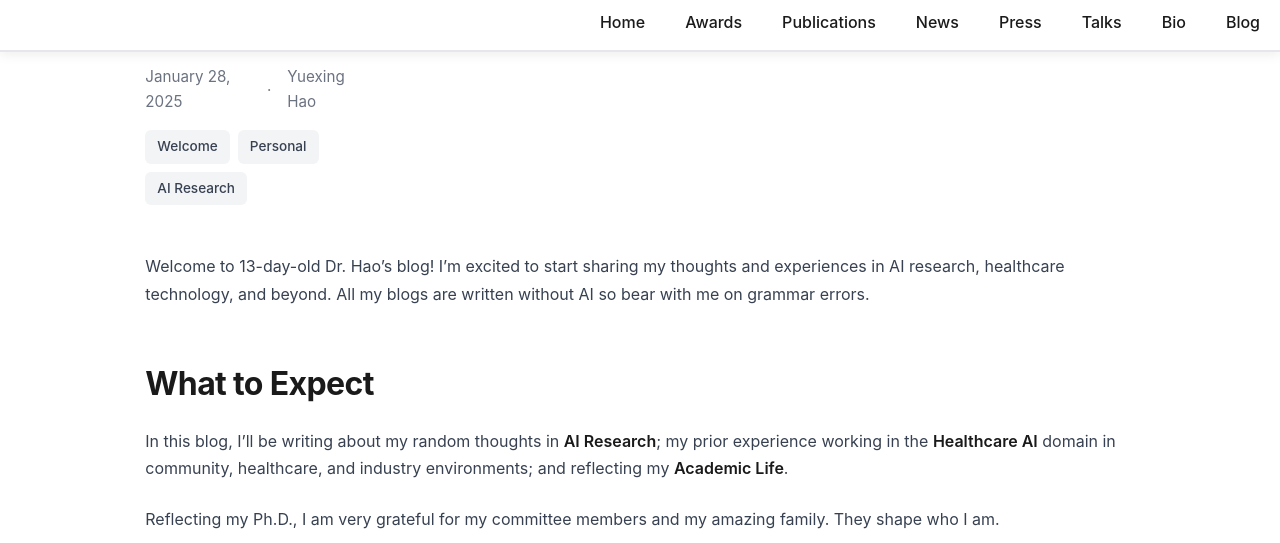
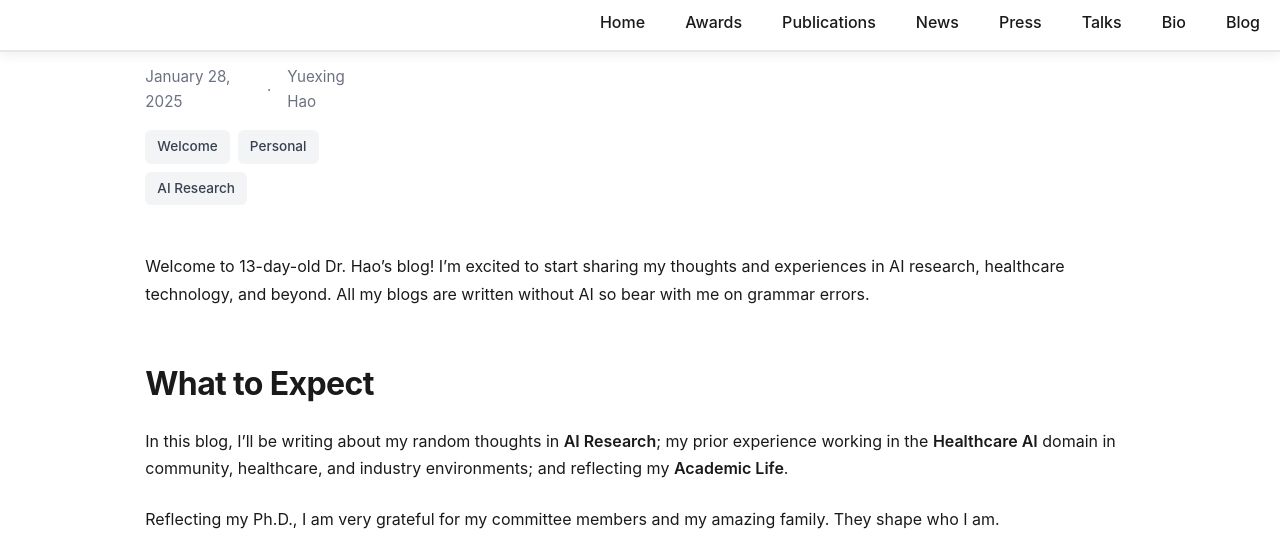
Before and after one commit to YuexingHao/Yuexing-Hao, a Jekyll site: the page built from _posts/2025-01-28-welcome-to-my-blog.md, in a window 1280 px wide and 1400 px high, scrolled down 487 px. Shown: the top 543 px of the window. Built offline with Jekyll 4.4.1, drawn with Linux system fonts in a browser that asks for light colours; nearby versions of some CDN libraries; a style sheet for code colours, icons or effects is not loaded; grey boxes are pictures that could not be loaded.

Commit message:
Change text color from grey to black for better contrast
- Set body color to #1a1a1a (nearly black)
- Set paragraph and list item color to #1a1a1a
- Add dark mode support with #e5e5e5 (light grey on dark bg)
- Improves readability and text contrast on all pages

```diff
--- a/_sass/minimal-light.scss
+++ b/_sass/minimal-light.scss
@@ -12,11 +12,23 @@ body, h1, h2, h3, h4, h5, h6, p, a, li, span, div, input, textarea, button {
 body {
   font-size: 16px;
   line-height: 1.6;
+  color: #1a1a1a;
 }
 
 p, li {
   font-size: 16px;
   line-height: 1.7;
+  color: #1a1a1a;
+}
+
+@media (prefers-color-scheme: dark) {
+  body {
+    color: #e5e5e5;
+  }
+
+  p, li {
+    color: #e5e5e5;
+  }
 }
 
 .pub-row {
```
